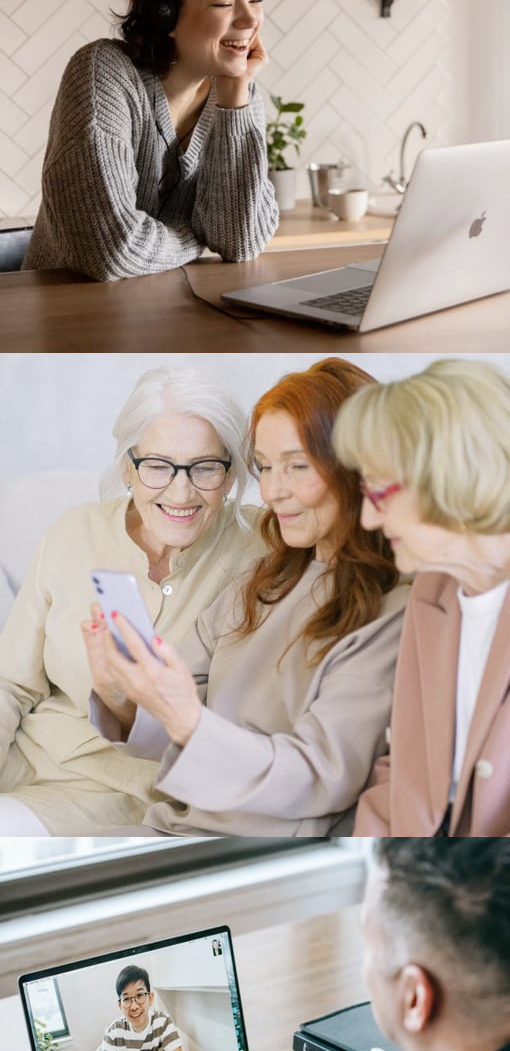
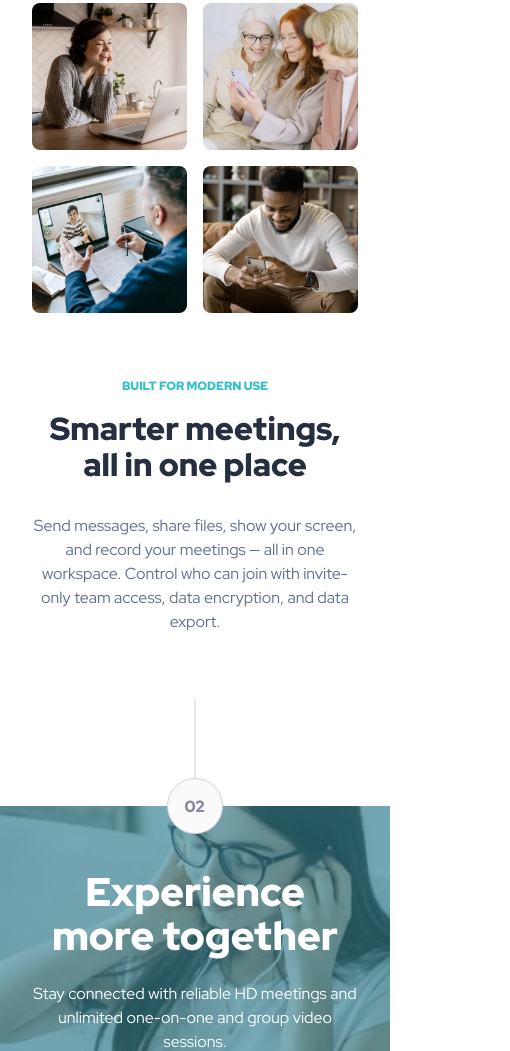
Before and after one commit to Jomagene/meet-landing-page, a plain HTML site: page index.html in a window 390 px wide. Shown: the part 949-2000 px from the top of the page, 510 px wide, since content can reach past the window. Drawn offline with Linux system fonts and the light colour scheme.

Commit message:
style: adjust the mobile view layout

```diff
--- a/index.html
+++ b/index.html
@@ -46,14 +46,22 @@
       </section>
     </header>
     <main>
-      <span>01</span>
+      <img src="./assets/desktop/number 1.svg" alt="One icon" />
 
+      <div class="figures">
         <figure>
           <img src="./assets/desktop/image-woman-in-videocall.jpg" alt="" />
+        </figure>
+        <figure>
           <img src="./assets/desktop/image-women-videochatting.jpg" alt="" />
+        </figure>
+        <figure>
           <img src="./assets/desktop/image-men-in-meeting.jpg" alt="" />
+        </figure>
+        <figure>
           <img src="./assets/desktop/image-man-texting.jpg" alt="" />
         </figure>
+      </div>
       <section>
         <p class="devise">Built for modern use</p>
         <h1>Smarter meetings, all in one place</h1>
@@ -63,15 +71,17 @@
           access, data encryption, and data export.
         </p>
       </section>
-      <span>02</span>
     </main>
     <footer>
+      <img src="./assets/desktop/number 2.svg" alt="Two icon" />
+      <section class="footer-content">
         <h1>Experience more together</h1>
         <p>
           Stay connected with reliable HD meetings and unlimited one-on-one and
           group video sessions.
         </p>
         <button class="purple-btn">Download <strong>v1.3</strong></button>
+      </section>
     </footer>
   </body>
 </html>
--- a/styles/style.scss
+++ b/styles/style.scss
@@ -22,9 +22,15 @@ body {
   }
 }
 h1 {
-  font-size: 4rem;
+  font-size: 2.5rem;
   font-weight: 900;
   line-height: 1.1;
+  text-align: center;
+  color: $slate-900;
+}
+p {
+  color: $slate-600;
+  font-size: 1;
   text-align: center;
 }
 button {
@@ -54,8 +60,8 @@ header {
   section {
     display: flex;
     flex-direction: column;
-    gap: 4.5rem;
-    padding: 4rem 0;
+    gap: 3rem;
+    padding-top: 4rem;
     overflow: hidden;
 
     .hero-left,
@@ -71,17 +77,111 @@ header {
       }
     }
     .header-actions {
-      width: 28.01875rem;
-      margin: 1.4375rem auto;
+      max-width: 28.01875rem;
+      margin: 0 auto 2rem;
+      padding: 0 2rem;
       display: flex;
       flex-direction: column;
       align-items: center;
-      gap: 2rem;
+      gap: 1.5rem;
       .actions {
         display: flex;
+        flex-wrap: wrap;
+        justify-content: center;
+        width: 100%;
         gap: 1.0625rem;
       }
     }
+  }
+}
+
+main {
+  padding: 2rem 2rem 2.25rem;
+  display: flex;
+  flex-direction: column;
+  gap: 4rem;
+  align-items: center;
+
+  .figures {
+    display: flex;
+    max-width: 70rem;
+    gap: 1rem;
+    flex-wrap: wrap;
+    figure {
+      border-radius: 0.5rem;
+      flex: 1;
+      min-width: 9.21875rem;
+      overflow: hidden;
+      img {
+        width: 100%;
+      }
+    }
+  }
+
+  section {
+    max-width: 34rem;
+    display: flex;
+    flex-direction: column;
+    gap: 1rem;
+    align-items: center;
+    .devise {
+      text-align: center;
+      text-transform: uppercase;
+      color: $cyan-600;
+      font-weight: 900;
+      font-size: 0.75rem;
+    }
+    h1 {
+      font-weight: 900;
+      font-size: 2rem;
+      line-height: 1.1;
+      max-width: 27.8125rem;
+      margin-bottom: 1rem;
+    }
+  }
+}
+
+footer {
+  img {
+    position: relative;
+    bottom: -1.75rem;
+    z-index: 2;
+    margin: 0 auto;
+  }
+  .footer-content {
+    padding: 4rem 2rem;
+    position: relative;
+    background: url("../assets/desktop/image-footer.jpg") center/cover;
+    z-index: 1;
+    display: flex;
+    flex-direction: column;
+    align-items: center;
+    gap: 1.5rem;
+
+    ::before {
+      content: "";
+      position: absolute;
+      top: 0;
+      bottom: 0;
+      left: 0;
+      right: 0;
+      background-color: hsla(190, 50%, 40%, 0.2);
+      z-index: -1;
+    }
+    h1,
+    p,
+    button {
+      color: white;
+    }
+    button {
+      width: fit-content;
+    }
+  }
+}
+
+@media (min-width: 45rem) {
+  h1 {
+    font-size: 4rem;
   }
 }
 
@@ -118,4 +218,10 @@ header {
       }
     }
   }
+
+  main {
+    .figures {
+      gap: 2rem;
+    }
+  }
 }
```
Also changed, not shown: assets/desktop/number 1.svg (added), assets/desktop/number 2.svg (added), styles/style.css. Lines whose indentation alone changed are shown as unchanged.
